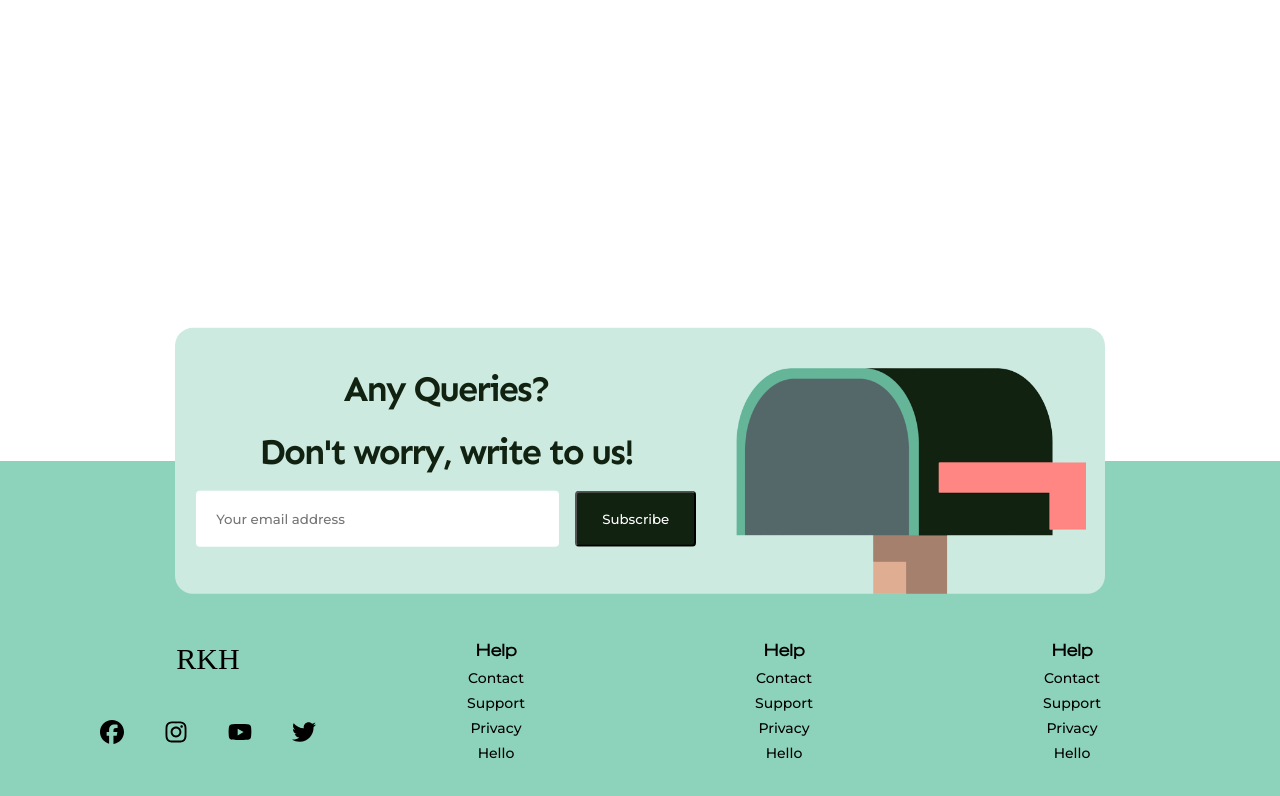
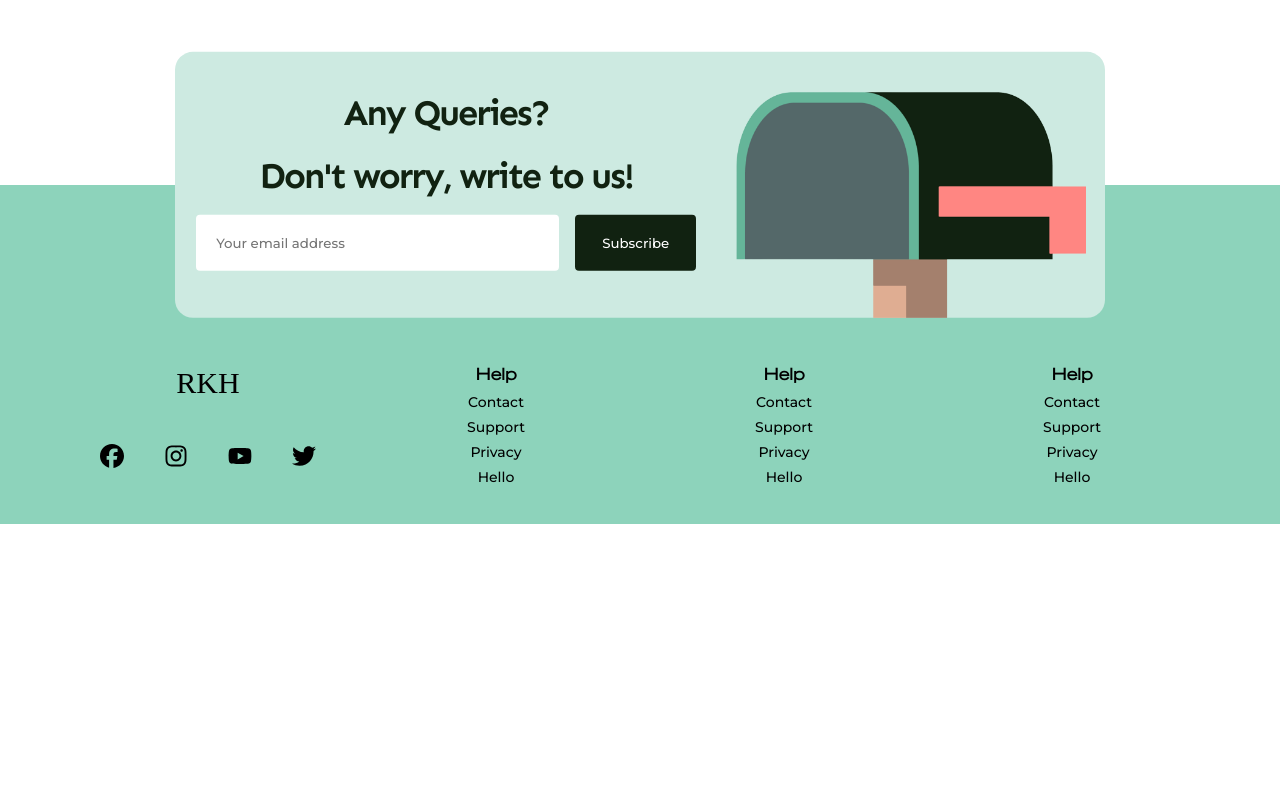
Before and after one commit to rkhall-iitkgp/Website-Frontend, a React (Create React App) app: page / in a window 1280 px wide. Shown: the top 796 px of the page. Built offline with nearby package versions, Linux system fonts and the light colour scheme; a web font is replaced by a local one.

Commit message:
more responsive

```diff
--- a/src/components/Footer/Footer.js
+++ b/src/components/Footer/Footer.js
@@ -30,7 +30,7 @@ function Footer() {
                 name="email"
                 placeholder="Your email address"
               />
-              <button className="submit">Subscribe</button>
+              <button type="submit" className="submit">Subscribe</button>
             </Box>
           </Grid>
 
--- a/src/components/Footer/css/css.css
+++ b/src/components/Footer/css/css.css
@@ -1,6 +1,6 @@
 @import url('https://fonts.googleapis.com/css2?family=Margarine&family=Montserrat:wght@500;600;700&family=Sen:wght@700&display=swap');
 
-@font-face{
+@font-face {
   font-family: myFont;
   src: url(./trade-gothic-lt-std-extended_JmcsL/myFont/Trade\ Gothic\ LT\ Std\ Extended.otf);
 }
@@ -11,12 +11,13 @@
   box-sizing: border-box;
 }
 
-.footer{
+.footer {
   border-radius: 20px 20px 0 0;
-  position: absolute;
-  bottom: 0;
+  /* position: absolute;
+  bottom: 0; */
   width: 100%;
   z-index: 1;
+  margin-top: 50px;
 }
 
 .query {
@@ -33,7 +34,7 @@
   position: relative;
 }
 
-.query .emailsubmit{
+.query .emailsubmit {
   display: grid;
   grid-template-columns: 3fr 1fr;
   gap: 1rem;
@@ -41,14 +42,6 @@
   margin: auto;
   padding-bottom: 25px;
   max-width: 500px;
-}
-
-.submit:hover{
-  background-color: #8DD3BB;
-}
-
-.query:nth-child(1){
-  align-items: center;
 }
 
 .query .email {
@@ -92,7 +85,13 @@
   order: 0;
   align-self: stretch;
   flex-grow: 1;
+  transition: ease 0.3s;
+  border: 0px;
+}
 
+.query .submit:hover{
+  background-color: #204e3e;
+  transition: ease 0.3s;
 }
 
 .query p {
@@ -107,7 +106,7 @@
   color: #112211;
 }
 
-.social-links{
+.social-links {
   padding: 1rem;
   display: flex;
   margin: auto;
@@ -115,17 +114,17 @@
   width: 100%;
 }
 
-.social-icons{
+.social-icons {
   width: 24px;
   height: 24px;
 }
 
-.image img{
+.image img {
   width: 350px;
   margin-bottom: -4px;
 }
 
-.lowerfooter{
+.lowerfooter {
   padding: 30px;
 }
 
@@ -171,13 +170,16 @@
 
 
 @media screen and (min-width: 900px) {
-  .query{
+  .query {
     transform: translateY(-50%);
   }
-  .footer{
+
+  .footer {
     border-radius: 0;
+    margin-top: 185px;
   }
-  .lowerfooter{
-margin-top: -135px;
+
+  .lowerfooter {
+    margin-top: -135px;
   }
 }
```
